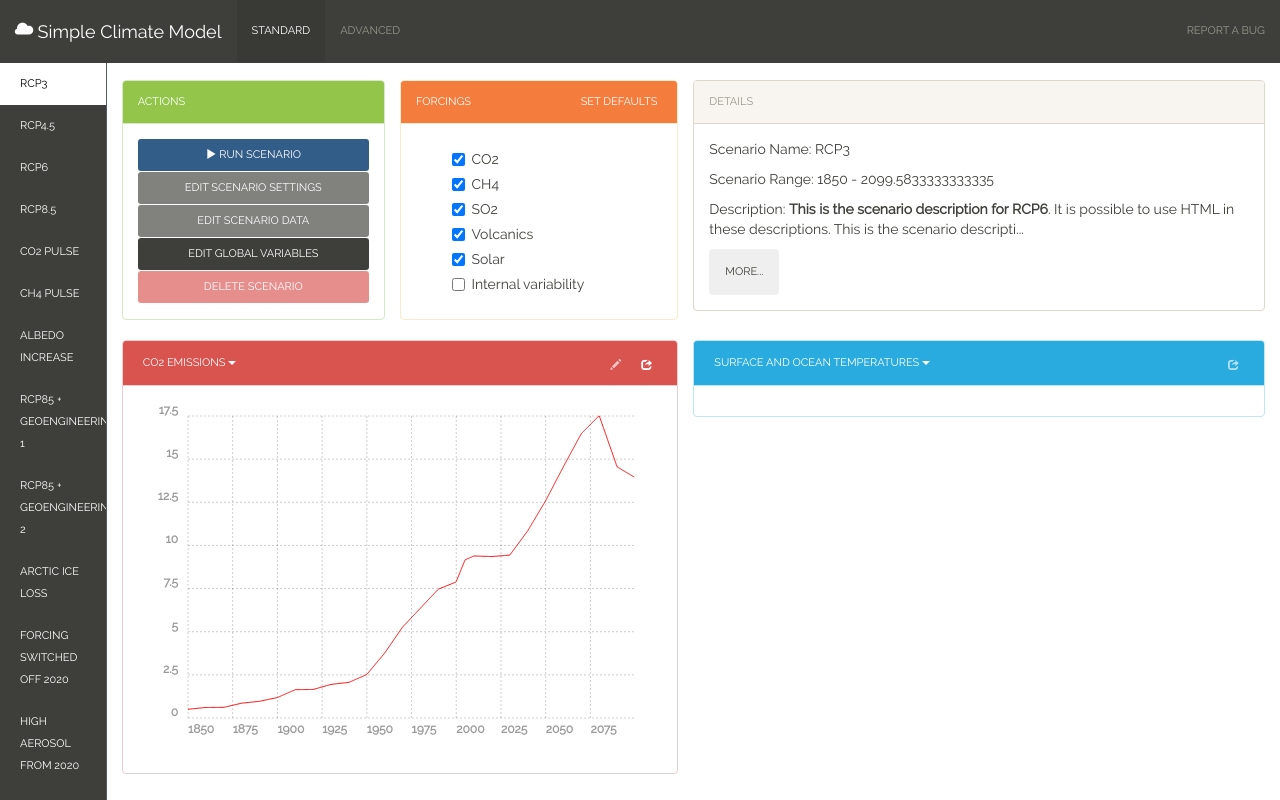
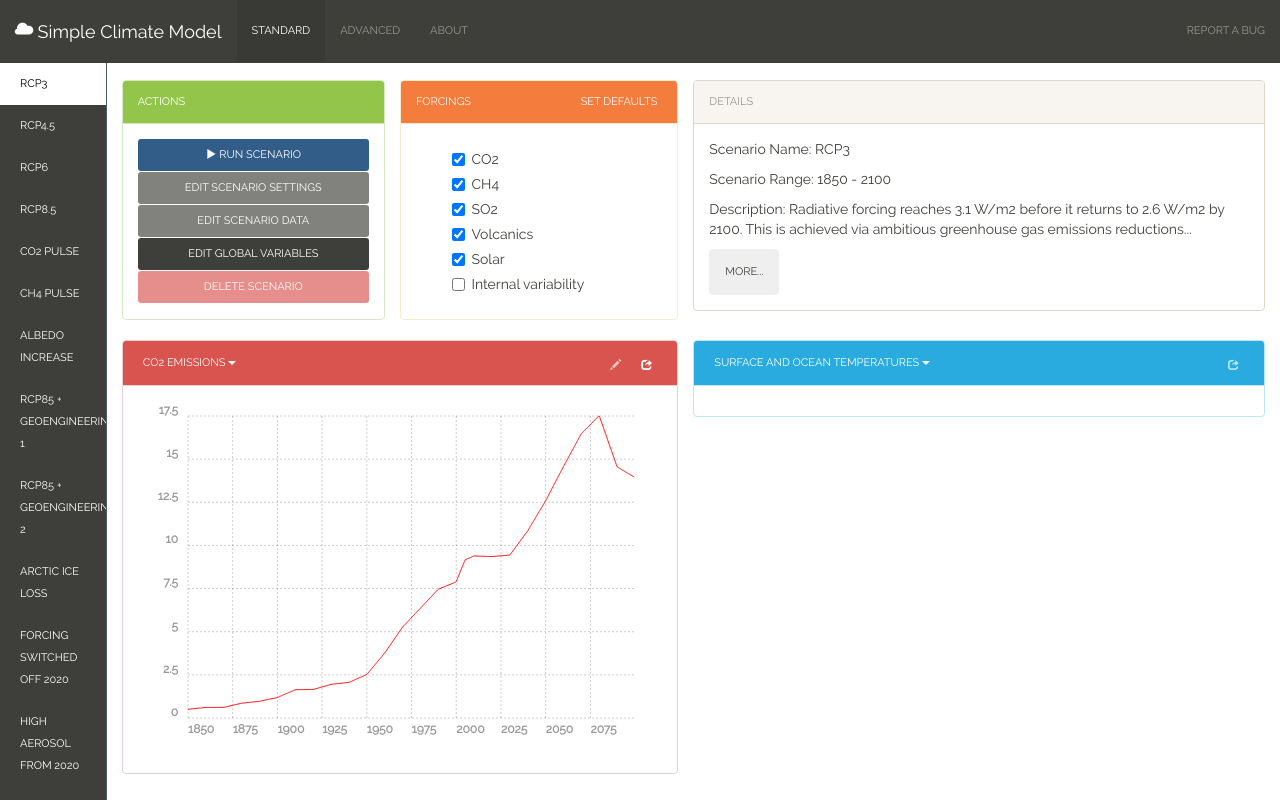
Before and after one commit to Quas94/simple-climate-model, a plain HTML site: page index.html in a window 1280 px wide. Drawn offline with Linux system fonts and the light colour scheme.

Commit message:
Add descriptions for default scenarios

```diff
--- a/css/app.css
+++ b/css/app.css
@@ -14,6 +14,8 @@
 
 .modal-content {
   z-index: 11 !important; /* modals on top of the hints */
+  padding-left: 5px;
+  padding-right: 5px;
 }
 
 /** Slider */
--- a/index.html
+++ b/index.html
@@ -62,6 +62,7 @@
 				<ul class="nav navbar-nav">
 					<li class="{{ standardActive }} hint--bottom" data-hint="Standard mode contains all the default scenarios,&#10;which cannot be modified" id="li-standard-mode"><a href="#" ng-click="changeMode('standard')">Standard</a></li>
 					<li class="{{ advancedActive }} hint--bottom" data-hint="Custom mode allows you to edit scenario input data,&#10;and also create new scenarios based off any of the&#10;default scenarios, or from a blank canvas"><a href="#" ng-click="changeMode('advanced')">Advanced</a></li>
+					<li><a class="hint--bottom" data-hint="Information about this climate model web-app" href="#">About</a></li>
 				</ul>
 				<ul class="nav navbar-nav navbar-right">
 					<li><a href="#">Report a bug</a></li>
--- a/js/app/app.js
+++ b/js/app/app.js
@@ -327,7 +327,7 @@ cmApp.controller('mainCtrl', ['$scope', '$rootScope', '$timeout', '$interval',
 			} else {
 				setup = simulationSetupReduced($scope.activeScenario.id);
 				// also set the years range variable if it is a default scenario
-				defaultScenarioYearsRange = setup.years[0] + ' - ' + setup.years[setup.years.length - 1];
+				defaultScenarioYearsRange = Math.round(setup.years[0]) + ' - ' + Math.round(setup.years[setup.years.length - 1]);
 			}
 
 			// draw input charts and link plot data to the element for use by popup window setup later
@@ -645,7 +645,7 @@ cmApp.controller('mainCtrl', ['$scope', '$rootScope', '$timeout', '$interval',
 				startYear = yearsArray[0];
 				endYear = yearsArray[yearsArray.length - 1];
 			}
-			return startYear + ' - ' + endYear;
+			return Math.round(startYear) + ' - ' + Math.round(endYear);
 		};
 
 		// called when the custom settings modal is opened
--- a/js/app/descriptions.js
+++ b/js/app/descriptions.js
@@ -12,8 +12,59 @@ var DESCRIPTION_CUTOFF_LIMIT = 140; // approximately 2 lines of text
 var DESCRIPTIONS = [];
 
 // array index corresponds to scenario id. check constants.js
-DESCRIPTIONS[1] = '<strong>This is the scenario description for RCP6</strong>. It is possible to use HTML in these descriptions. ' +
-				  'This is the scenario description for RCP6. This is the scenario description for RCP6.';
-DESCRIPTIONS[2] = 'This is the scenario description for RCP45';
-DESCRIPTIONS[3] = 'This is the scenario description for RCP3';
-DESCRIPTIONS[4] = 'This is the scenario description for RCP85';
+DESCRIPTIONS[1] = 'Radiative forcing reaches 3.1 W/m2 before it returns to 2.6 W/m2 by 2100. This is achieved via ambitious greenhouse gas emissions reductions \
+	<div class="padding-10px"></div>\
+	<ul>\
+		<li>Declining use of oil</li>\
+		<li>Low energy intensity</li>\
+		<li>A world population of 9 billion by year 2100</li>\
+		<li>Use of croplands increase due to bio-energy production</li>\
+		<li>More intensive animal husbandry</li>\
+		<li>Methane emissions reduced by 40 per cent</li>\
+		<li>CO2 emissions stay at today’s level until 2020, then decline and become negative in 2100</li>\
+		<li>CO2 concentrations peak around 2050, followed by a modest decline to around 400 ppm by 2100</li>\
+		<li>Developed by PBL Netherlands Environmental Assessment Agency</li>';
+DESCRIPTIONS[2] = 'Here radiative forcing is stabilised shortly after year 2100 resulting from relatively ambitious future emissions reductions.\
+	<div class="padding-10px"></div>\
+	<ul>\
+		<li>Lower energy intensity</li>\
+		<li>Strong reforestation programmes</li>\
+		<li>Decreasing use of croplands and grasslands due to yield increases and dietary changes</li>\
+		<li>Stringent climate policies</li>\
+		<li>Stable methane emissions</li>\
+		<li>CO2 emissions increase only slightly before decline commences around 2040</li>\
+		<li>Comparable to old SRES B1 scenario</li>\
+		<li>Developed by Northwest National Laboratory in the US</li>';
+DESCRIPTIONS[3] = 'Radiative forcing is stabilised shortly after year 2100. This is achieved through the application of a range of technologies and strategies for reducing greenhouse gas emissions.\
+	<div class="padding-10px"></div>\
+	<ul>\
+		<li>Heavy reliance on fossil fuels</li>\
+		<li>Intermediate energy intensity</li>\
+		<li>Increasing use of croplands and declining use of grasslands</li>\
+		<li>Stable methane emissions</li>\
+		<li>CO2 emissions peak in 2060 at 75 per cent above today\'s levels, then decline to 25% above today</li>\
+		<li>Comparable to old SRES B2 scenario</li>\
+		<li>Developed by the National Institute for Environmental Studies in Japan.</li>';
+DESCRIPTIONS[4] = 'Often referred to as "Business as Usual". In this scenario there are no policy changes to reduce emissions with rapid build-up greenhouse gas concentrations over time.\
+	<div class="padding-10px"></div>\
+	<ul>\
+		<li>Three times today\'s CO2 emissions by 2100</li>\
+		<li>Rapid increase in methane emissions</li>\
+		<li>Increased use of croplands and grassland which is driven by an increase in population</li>\
+		<li>A world population of 12 billion by 2100</li>\
+		<li>Lower rate of technology development</li>\
+		<li>Heavy reliance on fossil fuels</li>\
+		<li>High energy intensity</li>\
+		<li>No implementation of climate policies</li>\
+		<li>Comparable to old SRES A1 F1 scenario</li>\
+		<li>Developed by the International Institute for Applied System Analysis in Austria</li>';
+DESCRIPTIONS[7] = 'How would temperatures react to sudden release in CO2?<br />All forcing is kept constant except (i.e. zero emissions) for a 10 year pulse of carbon dioxide (between years 5 and 15) at a rate of 20 PgC/yr. Simulation extends for 2000 years.';
+DESCRIPTIONS[8] = 'How would temperatures react to sudden release in methane?<br />All forcing is kept constant (i.e. zero emissions) except for a 10 year pulse of methane (between years 5 and 15) at a rate of 1000 TgC/yr. Simulation extends for 2000 years.';
+DESCRIPTIONS[9] = 'What would happen if we made the planet more reflective?<br />In this test scenario forcing is kept constant (i.e. zero emissions) except for a jump in the albedo (i.e. an increase in the planetary reflectivity) from 0.31 to 0.4 between years 100 and 1000. Simulation extends for 2000 years.';
+DESCRIPTIONS[10] = 'Geoengineering 1– Can we pump aerosols into the atmosphere to counteract warming?<br />Emissions follow the RCP85 scenario except anthropogenic aerosol emissions are ramped up considerably over the course of the 21st century.';
+DESCRIPTIONS[11] = 'Geoengineering 2. What happens if geoengineering technology suddenly fails?<br />Emissions follow the RCP85 scenario except anthropogenic aerosol emissions are ramped up considerably over the course of the first part of the 21st century. At 2070 aerosol emissions are brought down to zero (to simulate the failure of the geoengineering technology).';
+
+DESCRIPTIONS[13] = 'What would happen if we suddenly stopped all greenhouse gad and aerosol emissions?<br />Emissions initially grow follow the RCP85 scenario but are suddenly reduced to zero in 2020 when fusion technology replaces all energy production.';
+
+DESCRIPTIONS[16] = 'What happens of Solar output increase or decrease?<br />In this test scenario all forcing is kept constant (i.e. zero emission) except that solar radiation is increased or decreased for two 10 year periods. Simulation extends for 150 years.';
+DESCRIPTIONS[17] = 'How does a large volcanic eruption change global temperatures?<br />In this test scenario all forcing is kept constant (i.e. zero emission) except that between 2000 and 2002 large amounts of volcanic aerosols are released into the atmosphere.';
```
